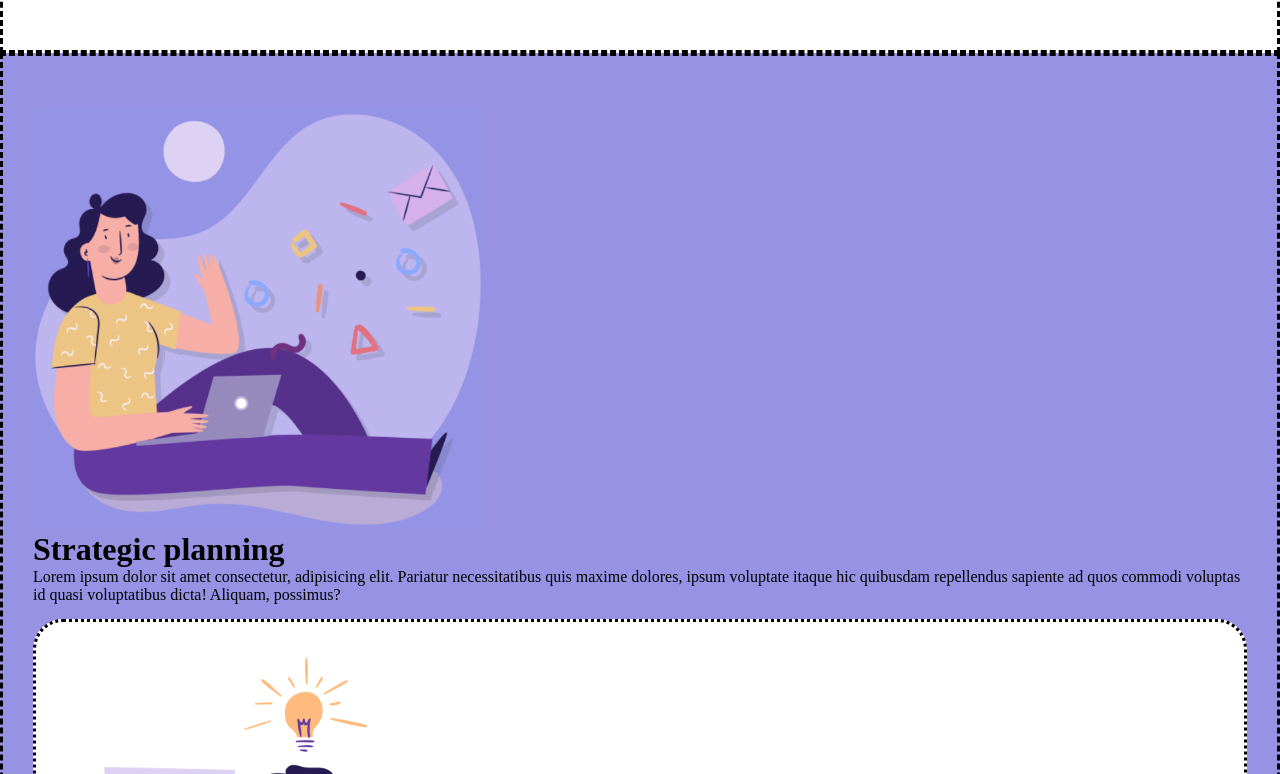
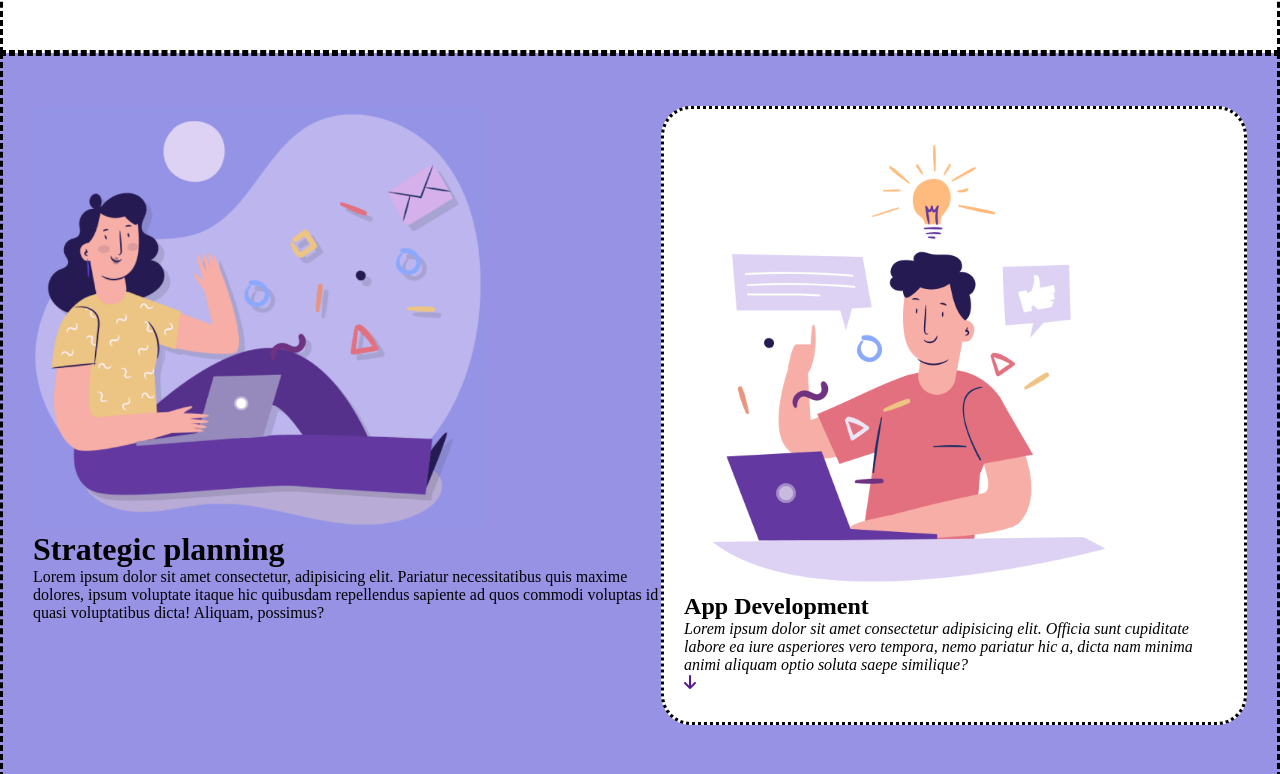
Before and after one commit to lucafagiolini/htmlcss-responsive-layout, a plain HTML site: page index.html in a window 1280 px wide. Shown: the part 686-1460 px from the top of the page. Drawn offline with Linux system fonts and the light colour scheme.

Commit message:
strategic-plan-992px

```diff
--- a/css/style.css
+++ b/css/style.css
@@ -7,8 +7,11 @@
 
 /* reset rule */
 
+body {}
+
 /* nav */
 nav {
+    width: 100vw;
     border-style: dotted;
     /* test */
     display: flex;
@@ -48,6 +51,7 @@ nav a {
 }
 
 .container {
+
     display: flex;
     flex-direction: column;
     row-gap: 15px;
@@ -423,6 +427,15 @@ footer a {
         max-width: 200px;
         min-width: 200px;
     }
+
+    #strategic-plan .container {
+        flex-direction: row;
+    }
+
+    /* #working-with-us #grid-container .light-rounded-box {
+        width: calc(100%/3);
+    } */
+
 }
 
 /* ------------------------------- */
```
